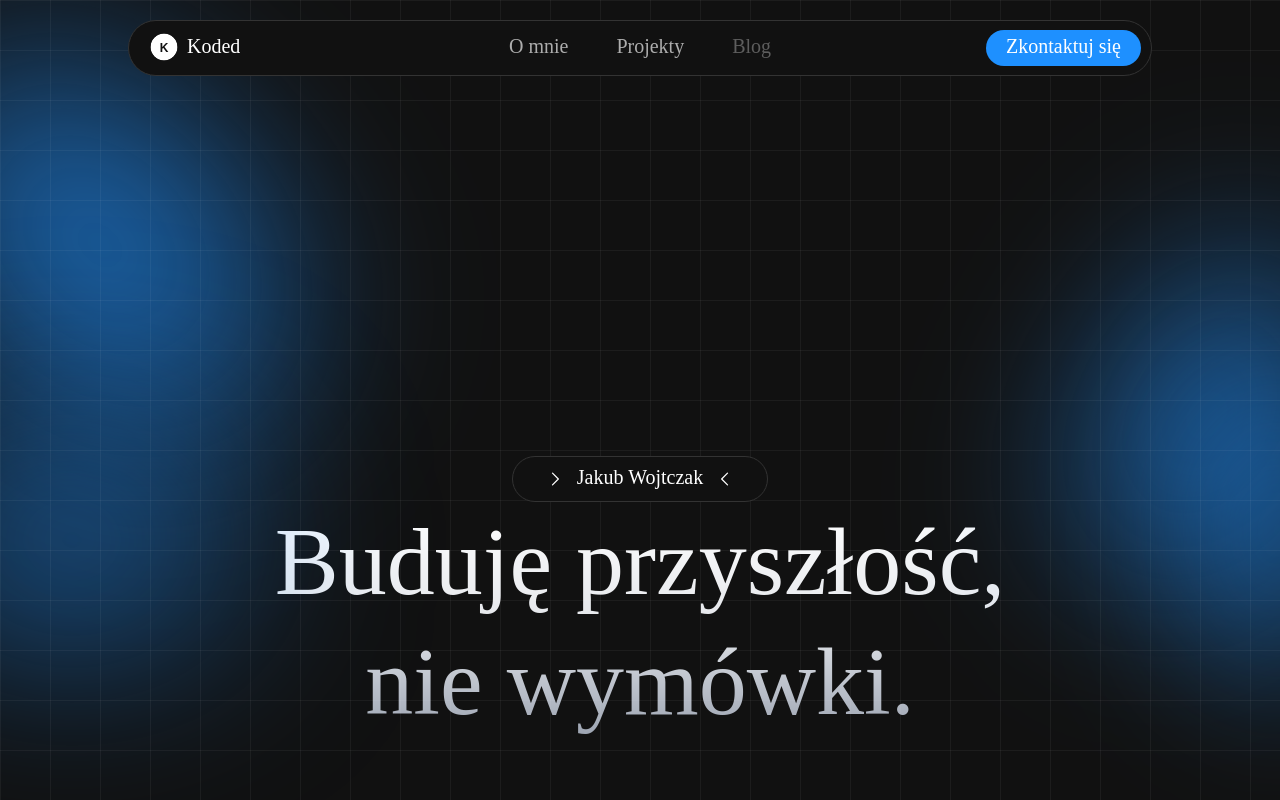
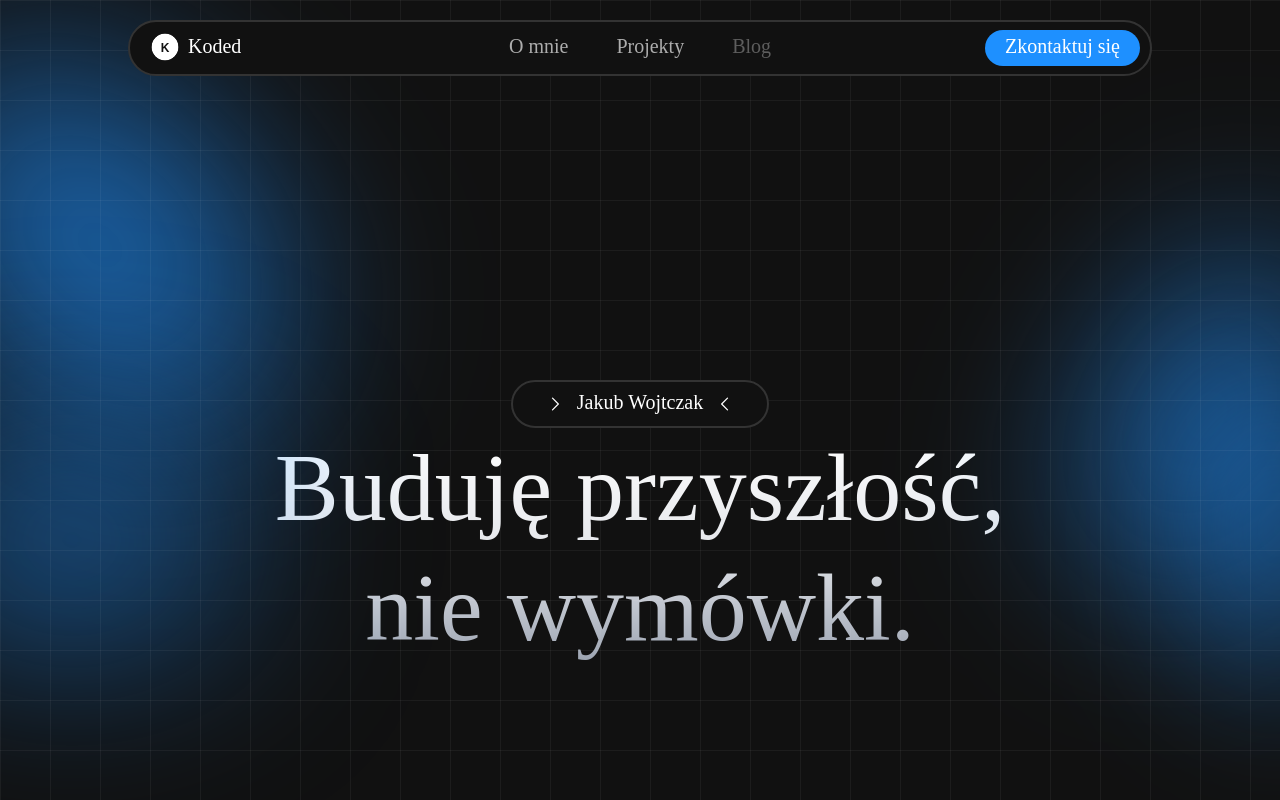
Before and after one commit to kodedlua/portfolio_page, a Svelte app: page / in a window 1280 px wide. Shown: the top 800 px of the page. Built offline with nearby package versions, Linux system fonts and the light colour scheme; a web font is replaced by a local one.

Commit message:
Made header sticky + some code refractorization

```diff
--- a/index.html
+++ b/index.html
@@ -11,8 +11,23 @@
     <title>koded.pl - Jakub Wojtczak</title>
   </head>
   <body>
-    <div id="app" class="overflow-x-hidden"></div>
-    <script type="module" src="/src/main.js"></script>
+    <header class="fixed flex top-5 items-center z-[9999] rounded-full w-5xl border-2 h-14 bg-basic border-[#333333] left-1/2 -translate-x-1/2 text-xl">
+            <a href="https://koded.pl"><div class="flex items-center gap-2 px-5 py-1 cursor-pointer">
+                <svg width="30" height="30" viewBox="0 0 100 100" xmlns="http://www.w3.org/2000/svg" class="mb-0.5 align-middle"><defs><mask id="m"><circle cx="50" cy="50" r="45" fill="white" /><text x="50%" y="55%" text-anchor="middle" dominant-baseline="middle" font-size="40" font-family="Arial" font-weight="bold" fill="black">K</text></mask></defs><circle cx="50" cy="50" r="45" fill="white" mask="url(#m)" /></svg>
+                <p class="m-0 p-0 relative font-medium align-middle leading-none">Koded</p>
+            </div></a>
+            <div class="flex space-x-6 absolute left-1/2 top-1/2 -translate-x-1/2 -translate-y-1/2">
+                <a href="#about" class="cursor-pointer text-[#adadad] rounded-full px-3 py-1 hover:text-[#EEEEEE] hover:bg-[#1e1d1d] leading-none"><p>O mnie</p></a>
+                <a href="#projects" class="cursor-pointer text-[#adadad] rounded-full px-3 py-1 hover:text-[#EEEEEE] hover:bg-[#1e1d1d] leading-none"><p>Projekty</p></a>
+                <a href="/" class="cursor-not-allowed text-[#5d5d5d] rounded-full px-3 py-1 leading-none"><p>Blog</p></a>
+            </div>
+            <a href="#contact">
+                <div class="absolute right-2.5 top-1/2 -translate-y-1/2 rounded-[2vw] bg-[#1E90FF] px-5 py-2 w-auto flex items-center cursor-pointer hover:inset-shadow-sm hover:text-[#EEEEEE]">
+                    <p class="m-0 leading-none">Zkontaktuj się</p>
+                </div>
+            </a>
+    </header>
+    <div id="app" class="overflow-x-hidden relative"></div>
     <footer class="w-full py-4 px-6 flex items-center justify-between text-xl text-gray-400 max-w-4xl mx-auto mb-25">
       <div class="mr-8">
         Jakub Wojtczak © 2025 <br>made with <span class="text-red-500 animate-pulse-heart inline-block">❤️</span> in Poland
@@ -22,5 +37,6 @@
         <a href="https://github.com/kodedlua/portfolio_page/commits/main/" class="hover:underline">Changelog</a>
       </div>
     </footer>
+    <script type="module" src="/src/main.js"></script>
   </body>
 </html>
--- a/src/App.svelte
+++ b/src/App.svelte
@@ -10,32 +10,18 @@
       })
       .catch(err => console.error('err trying to copy discord username! username=koded070', err));
   }
+
+
 </script>
 <main>
-    <div class="relative min-h-screen flex flex-col overflow-hidden">
+        <div class="top-0 min-h-screen flex flex-col relative">
             <div class="absolute top-20 -left-40 w-[500px] h-[350px] main-blob floating-blob rounded-full"></div>
             <div class="absolute top-1/3 -right-40 w-[450px] h-[300px] blob-2 floating-blob rounded-full"></div>
             <div class="absolute bottom-30 -left-32 w-[400px] h-[280px] blob-3 floating-blob rounded-full"></div>
             <div class="absolute top-1/2 -right-48 w-[380px] h-[250px] blob-4 floating-blob rounded-full"></div>
             <div class="absolute top-0 left-0 w-full h-screen pointer-events-none z-0" style="background-image: linear-gradient(to right, rgba(255,255,255,0.05) 1px, transparent 1px), linear-gradient(to bottom, rgba(255,255,255,0.05) 1px, transparent 1px); background-size: 50px 50px;"></div>
-        <header class="relative flex items-center border-1 rounded-full w-5xl h-14 bg-basic border-[#333333] mx-auto mt-5 text-xl leading-normal">
-            <a href="https://koded.pl"><div class="flex items-center gap-2 px-5 py-1 cursor-pointer">
-                <svg width="30" height="30" viewBox="0 0 100 100" xmlns="http://www.w3.org/2000/svg" class="mb-0.5 align-middle"><defs><mask id="m"><circle cx="50" cy="50" r="45" fill="white" /><text x="50%" y="55%" text-anchor="middle" dominant-baseline="middle" font-size="40" font-family="Arial" font-weight="bold" fill="black">K</text></mask></defs><circle cx="50" cy="50" r="45" fill="white" mask="url(#m)" /></svg>
-                <p class="m-0 p-0 relative font-medium align-middle leading-none">Koded</p>
-            </div></a>
-            <div class="flex space-x-6 absolute left-1/2 top-1/2 -translate-x-1/2 -translate-y-1/2">
-                <a href="#about" class="cursor-pointer text-[#adadad] rounded-full px-3 py-1 hover:text-[#EEEEEE] hover:bg-[#1e1d1d] leading-none"><p>O mnie</p></a>
-                <a href="#projects" class="cursor-pointer text-[#adadad] rounded-full px-3 py-1 hover:text-[#EEEEEE] hover:bg-[#1e1d1d] leading-none"><p>Projekty</p></a>
-                <a href="#blog" class="cursor-not-allowed text-[#5d5d5d] rounded-full px-3 py-1 leading-none"><p>Blog</p></a>
-            </div>
-            <a href="#contact">
-                <div class="absolute right-2.5 top-1/2 -translate-y-1/2 rounded-[2vw] bg-[#1E90FF] px-5 py-2 w-auto flex items-center cursor-pointer hover:inset-shadow-sm hover:text-[#EEEEEE]">
-                    <p class="m-0 leading-none">Zkontaktuj się</p>
-                </div>
-            </a>
-        </header>
             <div class="center mx-auto w-auto h-150 mt-20 text-center leading-normal">
-            <div class="mt-75 mb-0 mx-auto w-max px-8 py-2 rounded-full bg-basic border-[#333333] border bg-opacity-100 text-xl text-white z-10 relative flex items-center gap-3">
+                <div class="mt-75 mb-0 mx-auto w-max px-8 py-2 rounded-full bg-basic border-[#333333] border-2 bg-opacity-100 text-xl text-white z-10 relative flex items-center gap-3">
                     <svg xmlns="http://www.w3.org/2000/svg" class="w-5 h-5" fill="none" viewBox="0 0 24 24" stroke="currentColor" stroke-width="1.5"><path stroke-linecap="round" stroke-linejoin="round" d="M9 5l7 7-7 7" /></svg><p class="m-0">Jakub Wojtczak</p><svg xmlns="http://www.w3.org/2000/svg" class="w-5 h-5" fill="none" viewBox="0 0 24 24" stroke="currentColor" stroke-width="1.5"><path stroke-linecap="round" stroke-linejoin="round" d="M15 19l-7-7 7-7" /></svg>
                 </div>
                 <h1 class="text-8xl mt-0 pt-0 font-medium bg-gradient-to-b from-white via-gray-200 to-gray-400 bg-clip-text text-transparent leading-tight">Buduję przyszłość,<br> nie wymówki.</h1>
@@ -185,8 +171,7 @@
                 </div>
             </div>
         </div>
-    <!--TODO: blog part should be here, but i'm too lazy to do it now :( -->
-    <div class="center mx-auto w-full max-w-6xl h-auto text-center leading-normal overflow-hidden mt-80" id="contact">
+        <div class="center mx-auto w-full max-w-6xl h-auto text-center leading-normal overflow-hidden mt-80 pb-10" id="contact">
             <div class="mb-0 mt-0 pt-0 mx-auto w-max px-8 py-2 text-xl text-white z-10 relative flex items-center gap-3 justify-center">
                 <svg xmlns="http://www.w3.org/2000/svg" class="w-5 h-5" fill="none" viewBox="0 0 24 24" stroke="currentColor" stroke-width="1.5"><path stroke-linecap="round" stroke-linejoin="round" d="M9 5l7 7-7 7" /></svg>
                 <p class="m-0">Kontakt</p>
--- a/src/app.css
+++ b/src/app.css
@@ -9,7 +9,6 @@ p {
 }
 
 body, html {
-  overflow-x: hidden;
   scroll-behavior: smooth;
 }
 
```
Lines whose indentation alone changed are shown as unchanged.
